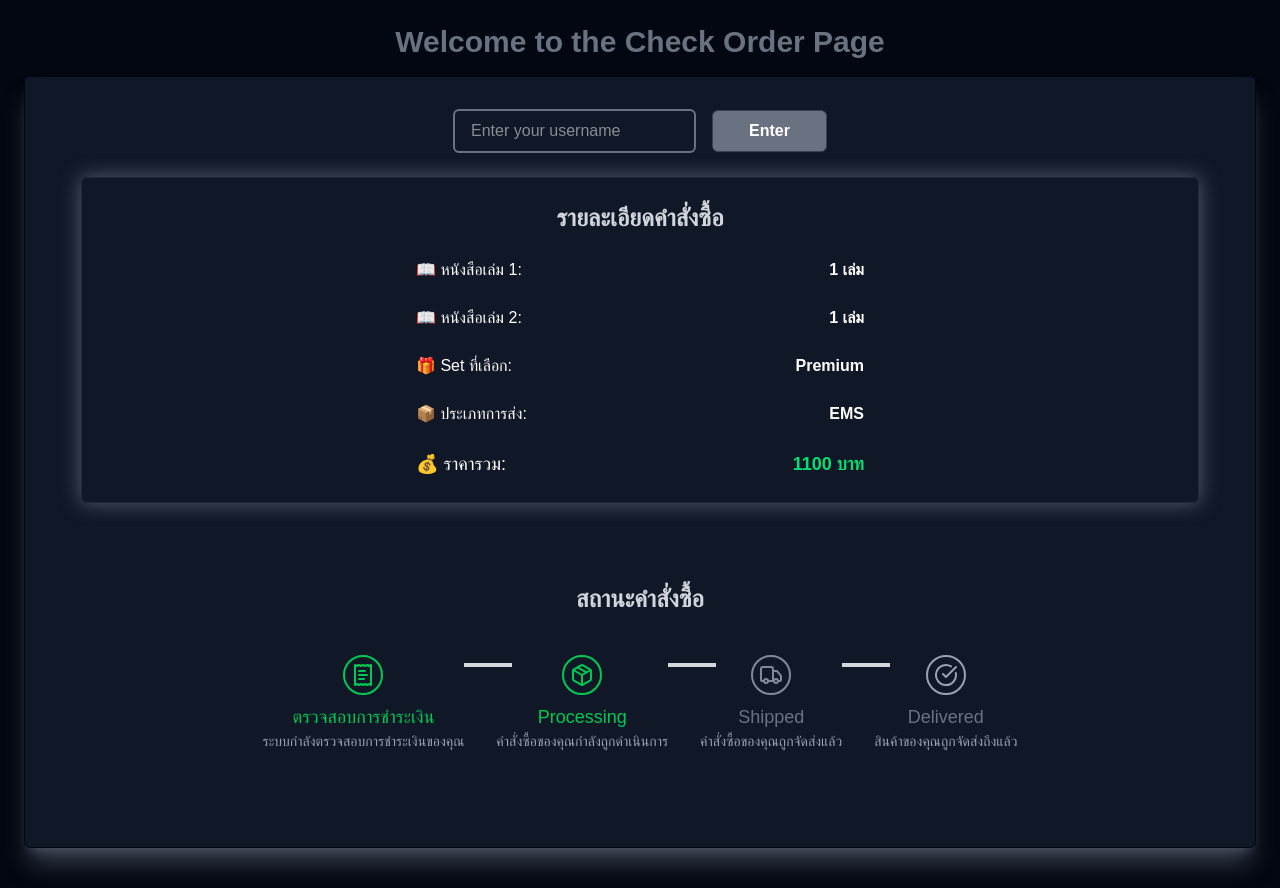
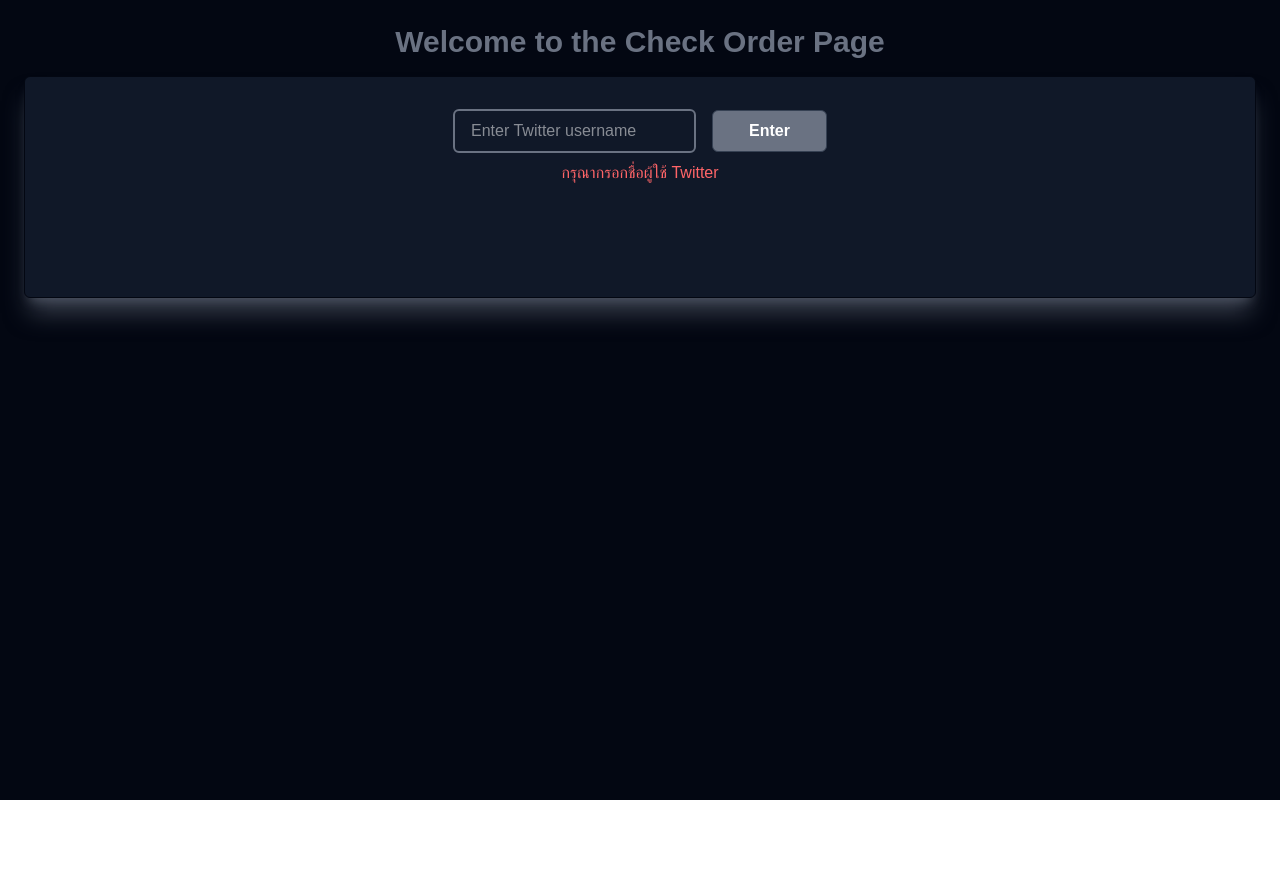
Before and after one commit to tonfai08/order-detail, a Next.js app: page /check-order in a window 1280 px wide. Both pictures are taken after a click on the button "Enter". After the commit the page ends 800 px from the top, so only its background shows below. Built offline with nearby package versions, Linux system fonts and the light colour scheme.

Commit message:
update order

```diff
--- a/package.json
+++ b/package.json
@@ -9,6 +9,7 @@
     "lint": "next lint"
   },
   "dependencies": {
+    "axios": "^1.8.3",
     "lucide-react": "^0.482.0",
     "next": "15.2.2",
     "react": "^19.0.0",
--- a/src/app/check-order/page.tsx
+++ b/src/app/check-order/page.tsx
@@ -2,10 +2,41 @@
 
 import OrderDetail from "@/components/OrderDetail";
 import Timeline from "@/components/Timeline";
-import { useState } from "react";
+import { useEffect, useState } from "react";
+import { getCustomerByTwitter } from "@/services/customerService";
 
 const CheckOderPage = () => {
   const [username, setUsername] = useState("");
+  const [customerData, setCustomerData] = useState(null);
+  const [error, setError] = useState("");
+
+  const handleSearch = async () => {
+    console.log("test");
+
+    if (!username.trim()) {
+      setError("กรุณากรอกชื่อผู้ใช้ Twitter");
+      return;
+    }
+
+    try {
+      setError("");
+      const data = await getCustomerByTwitter(username);
+      console.log("data", data);
+
+      setCustomerData(data);
+    } catch (err) {
+      setError("ไม่พบข้อมูลลูกค้า");
+    }
+  };
+
+  const handleKeyPress = (event: React.KeyboardEvent<HTMLInputElement>) => {
+    if (event.key === "Enter") {
+      handleSearch();
+    }
+  };
+  useEffect(() => {
+    setError("");
+  }, [username]);
   return (
     <main className="min-h-screen bg-gray-950">
       <div className="container  mx-auto p-6 text-center">
@@ -22,26 +53,36 @@ const CheckOderPage = () => {
                 id="username"
                 value={username}
                 onChange={(e) => setUsername(e.target.value)}
+                onKeyDown={handleKeyPress}
                 className="px-4 py-2 border-2 border-gray-500 rounded-md focus:outline-none focus:ring-2 focus:ring-amber-200 text-white"
-                placeholder="Enter your username"
+                placeholder="Enter Twitter username"
               />
             </div>
             <div>
-              <button className="border border-gray-700 rounded-md text-white font-bold bg-gray-500 py-2 px-9 transition-all duration-200 hover:bg-gray-600 active:bg-gray-700">
+              <button
+                className="border border-gray-700 rounded-md text-white font-bold bg-gray-500 py-2 px-9 transition-all duration-200 hover:bg-gray-600 active:bg-gray-700"
+                onClick={handleSearch}
+              >
                 Enter
               </button>
             </div>
           </div>
-
+          {error && <p className="text-red-400 mt-2">{error}</p>}
+          {customerData && (
             <div className="px-2 py-6 md:px-6 ">
               <OrderDetail />
             </div>
+          )}
 
           <div className="px-2 py-10 md:px-6 ">
+            {customerData && (
+              <div>
                 <h2 className="p-4 text-2xl font-bold text-gray-300">
                   สถานะคำสั่งซื้อ
                 </h2>
                 <Timeline />
+              </div>
+            )}
           </div>
         </div>
       </div>
--- /dev/null
+++ b/src/services/customerService.ts
@@ -0,0 +1,15 @@
+import axios from "axios";
+
+const API_URL = "https://haikyu-be.vercel.app/customers";
+
+export const getCustomerByTwitter = async (twitter: string) => {
+  try {
+    const response = await axios.get(
+      `${API_URL}/${encodeURIComponent(twitter)}`
+    );
+    return response.data;
+  } catch (error) {
+    console.error("❌ Error fetching customer data:", error);
+    throw new Error("Failed to fetch customer data");
+  }
+};
```
Also changed, not shown: 1 other file (tests, documents, lock files or other folders). Lines whose indentation alone changed are shown as unchanged.
